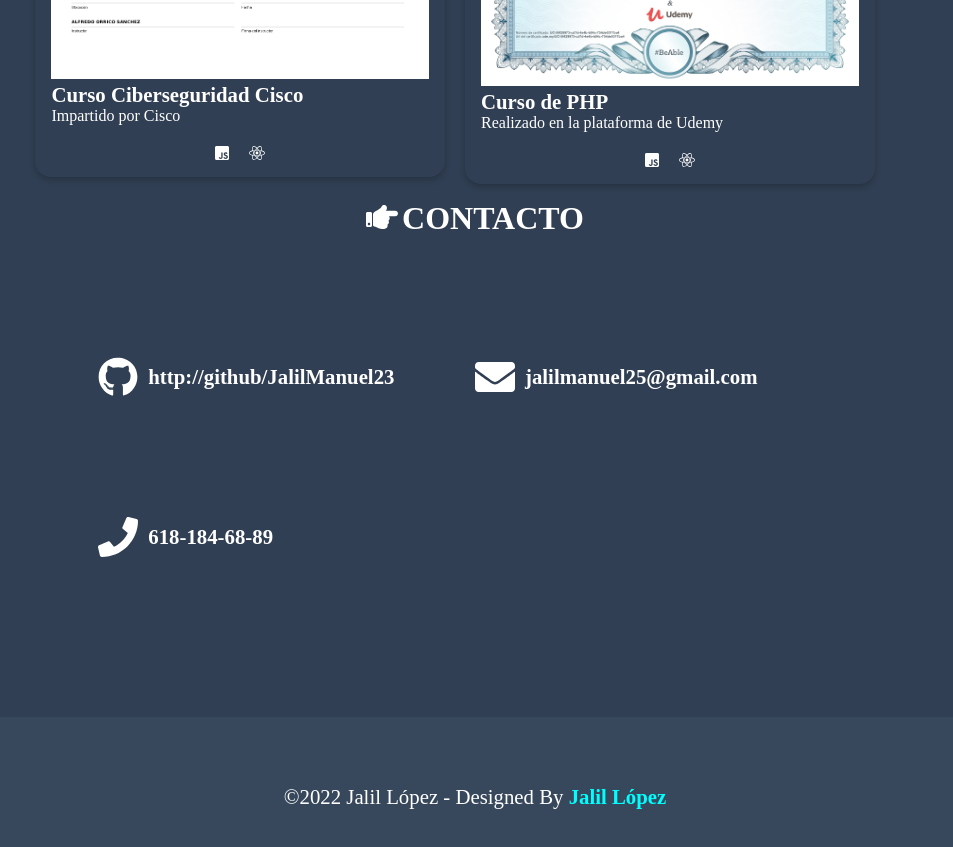
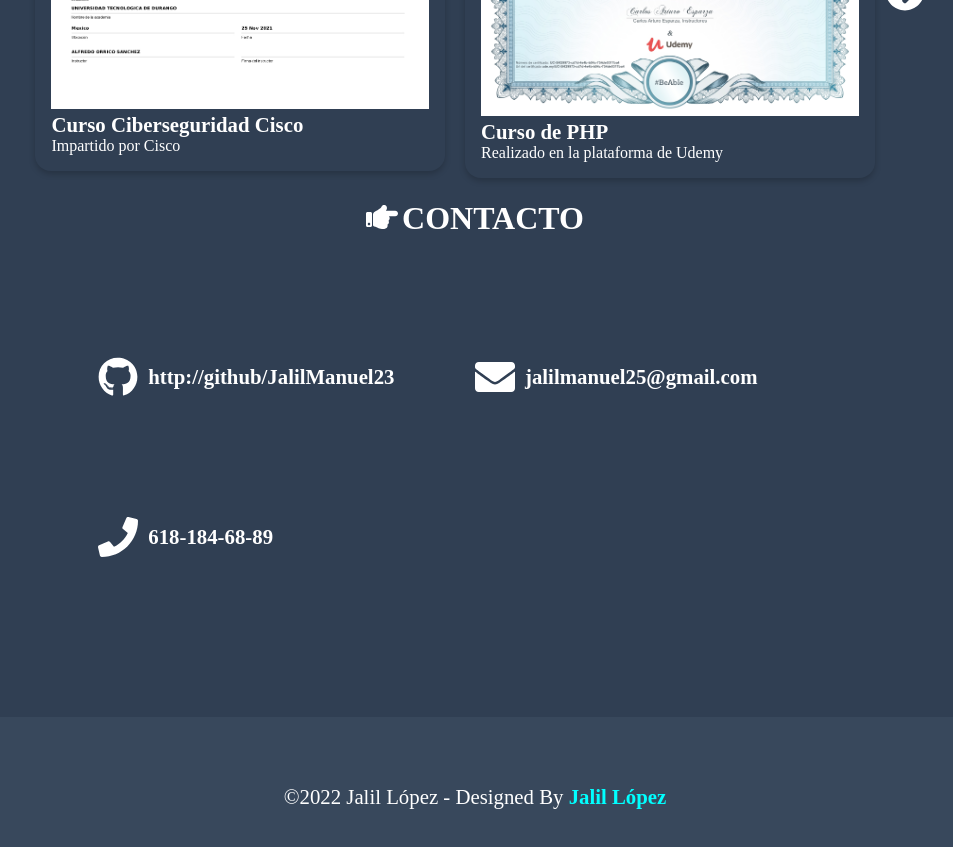
Before and after one commit to JalilManuel23/Portafolio, a React (Create React App) app: page / in a window 1280 px wide. Shown: the part 3000-3847 px from the top of the page, without its empty margins (165-1118 px from the left). Built offline with nearby package versions, Linux system fonts and the light colour scheme.

Commit message:
se solucionan detalles en cards

```diff
--- a/public/index.html
+++ b/public/index.html
@@ -24,7 +24,7 @@
       work correctly both with client-side routing and a non-root public URL.
       Learn how to configure a non-root public URL by running `npm run build`.
     -->
-    <title>React App</title>
+    <title>Jalil López</title>
   </head>
   <body>
     <noscript>You need to enable JavaScript to run this app.</noscript>
--- a/src/components/Carrousel/Carrousel.jsx
+++ b/src/components/Carrousel/Carrousel.jsx
@@ -22,12 +22,13 @@ export const Carrousel = ({ data }) => {
                     }
                     {
 
-                        data.map( ( { id, name, description, image } ) => {
+                        data.map( ( { id, name, description, image, icons } ) => {
                             if( id == i || id == ( i + 1 ) )
                                 return <CarrouselCard
                                             name={ name }
                                             description={ description }
                                             image={ image }
+                                            icons={ icons }
                                         />
                         })
                     }
--- a/src/components/Carrousel/CarrouselCard/CarrouselCard.jsx
+++ b/src/components/Carrousel/CarrouselCard/CarrouselCard.jsx
@@ -2,9 +2,8 @@ import React from 'react'
 import './carrousel_card.css'
 import { FontAwesomeIcon } from '@fortawesome/react-fontawesome'
 import { faEnvelope, faMapMarker } from '@fortawesome/free-solid-svg-icons'
-import { faJsSquare, faReact } from '@fortawesome/free-brands-svg-icons'
 
-export const CarrouselCard = ( { name, description, image }) => {
+export const CarrouselCard = ( { name, description, image, icons }) => {
     return (
         <div className="carrousel-card">
             <div className="upper-border"></div>
@@ -15,8 +14,12 @@ export const CarrouselCard = ( { name, description, image }) => {
                     { description }
                 </p>
                 <div className="carrousel-icons">
-                    <FontAwesomeIcon icon={ faJsSquare } />
-                    <FontAwesomeIcon icon={ faReact } />
+                    {
+                        ( icons ) && icons.map(( icon ) => {
+                            console.log( icon );
+                            return <FontAwesomeIcon icon={ icon } />
+                        })
+                    }
                 </div>
             </div>
         </div>
--- a/src/sections/Projects/projectsData.js
+++ b/src/sections/Projects/projectsData.js
@@ -1,15 +1,19 @@
+import { faJsSquare, faReact } from '@fortawesome/free-brands-svg-icons'
+
 const projects = [
     {
         "id": 1,
         "name": "Bright IT",
         "image": "img/projects/brighit.png",
-        "description": "Aplicación web de administración de prototipo de IoT con Arduino."
+        "description": "Aplicación web de administración de prototipo de IoT con Arduino.",
+        "icons": [faJsSquare, faReact]
     },
     {
         "id": 2,
         "name": "Full Wings",
         "image": "img/projects/fullwings.jpg",
-        "description": "Sitio web publicitario para un restaurante local, sitio de administración del mismo."
+        "description": "Sitio web publicitario para un restaurante local, sitio de administración del mismo.",
+        "icons": [faJsSquare, faReact]
     },
 ]
 
```
